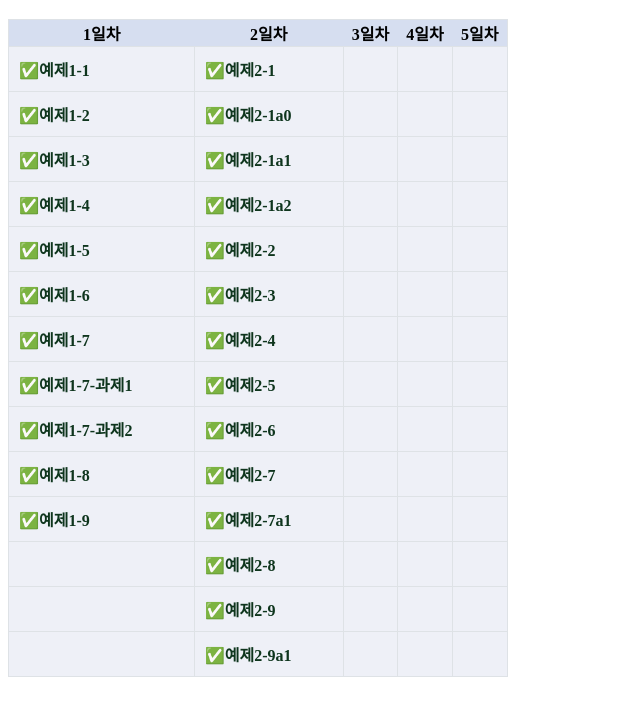
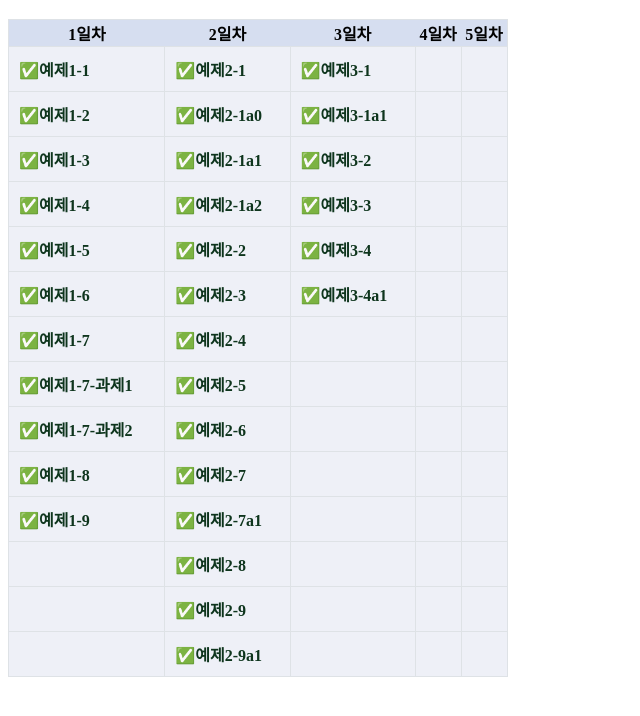
Before and after one commit to pmj8298/java-html-2025, a plain HTML site: page index.html in a window 1280 px wide. Shown: the part 70-786 px from the top of the page, without its empty margins (0-640 px from the left). Drawn offline with Linux system fonts and the light colour scheme.

Commit message:
인덱스 수정 완료

```diff
--- a/index.html
+++ b/index.html
@@ -94,42 +94,42 @@
         <tr>
           <td><a href="ex01-01.html">✅예제1-1</a></td>
           <td><a href="ex02-01.html">✅예제2-1</a></td>
-          <td></td>
+          <td><a href="ex03-01.html">✅예제3-1</a></td>
           <td></td>
           <td></td>
         </tr>
         <tr>
           <td><a href="ex01-02.html">✅예제1-2</a></td>
           <td><a href="ex02-01a0.html">✅예제2-1a0</a></td>
-          <td></td>
+          <td><a href="ex03-01a1.html">✅예제3-1a1</a></td>
           <td></td>
           <td></td>
         </tr>
         <tr>
           <td><a href="ex01-03.html">✅예제1-3</a></td>
           <td><a href="ex02-01a1.html">✅예제2-1a1</a></td>
-          <td></td>
+          <td><a href="ex03-02.html">✅예제3-2</a></td>
           <td></td>
           <td></td>
         </tr>
         <tr>
           <td><a href="ex01-04.html">✅예제1-4</a></td>
           <td><a href="ex02-01a2.html">✅예제2-1a2</a></td>
-          <td></td>
+          <td><a href="ex03-03.html">✅예제3-3</a></td>
           <td></td>
           <td></td>
         </tr>
         <tr>
           <td><a href="ex01-05.html">✅예제1-5</a></td>
           <td><a href="ex02-02.html">✅예제2-2</a></td>
-          <td></td>
+          <td><a href="ex03-04.html">✅예제3-4</a></td>
           <td></td>
           <td></td>
         </tr>
         <tr>
           <td><a href="ex01-06.html">✅예제1-6</a></td>
           <td><a href="ex02-03.html">✅예제2-3</a></td>
-          <td></td>
+          <td><a href="ex03-04a1.html">✅예제3-4a1</a></td>
           <td></td>
           <td></td>
         </tr>
```
Also changed, not shown: ex03-04a1.html (+1 -0 lines).
